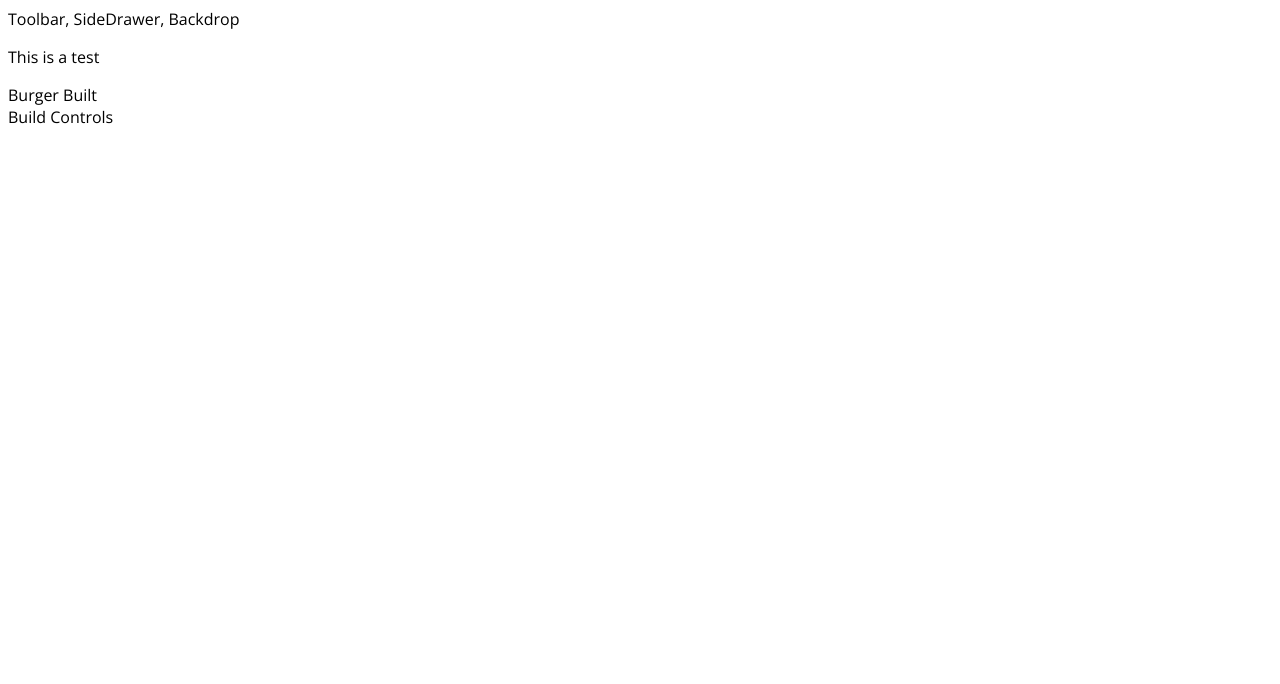
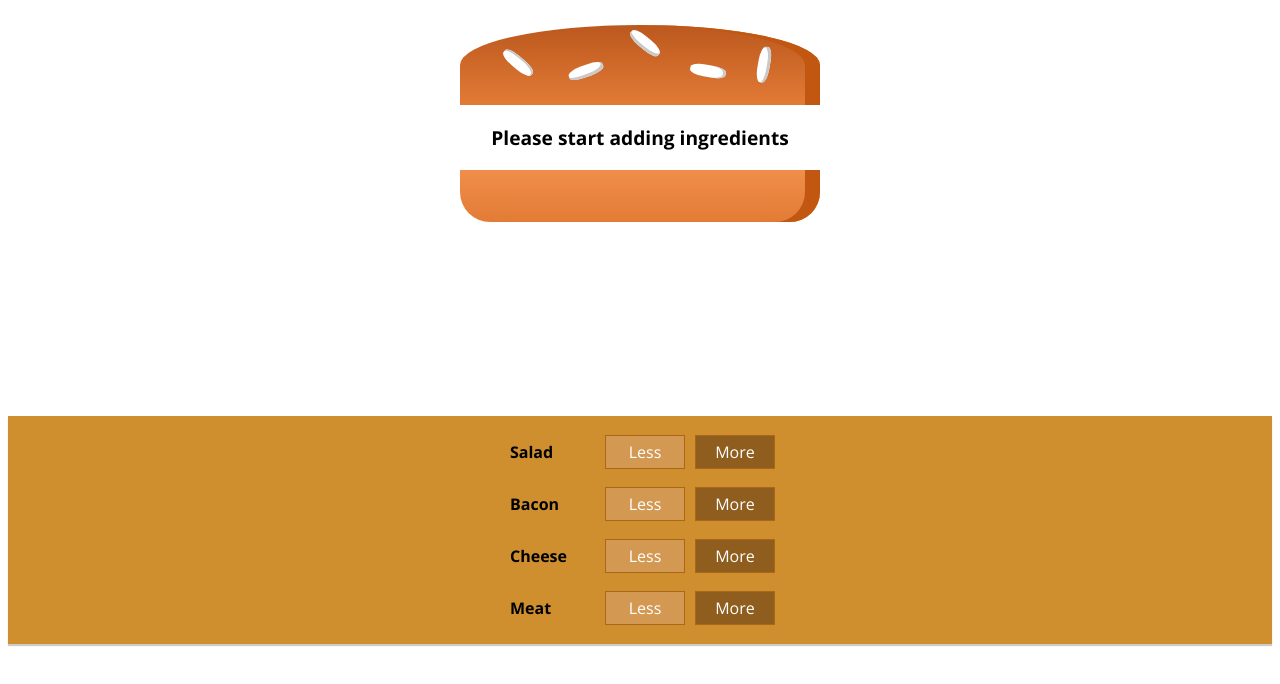
Before and after one commit to TheYogiCoding/BurgerBuilderApp_React, a React app: page / in a window 1280 px wide. Shown: the top 684 px of the page. Built offline with nearby package versions, Linux system fonts and the light colour scheme.

Commit message:
Burger indgredients components and burger builder control components

```diff
--- a/package.json
+++ b/package.json
@@ -30,6 +30,7 @@
     "postcss-flexbugs-fixes": "3.2.0",
     "postcss-loader": "2.0.6",
     "promise": "8.0.1",
+    "prop-types": "^15.7.2",
     "react": "^16.10.0",
     "react-dev-utils": "^4.0.1",
     "react-dom": "^16.10.0",
--- a/src/App.js
+++ b/src/App.js
@@ -6,9 +6,7 @@
   render() {
     return (
       <div className="App">
-        <Layout>
-          <p>This is a test</p>
-        </Layout>
+        <Layout></Layout>
         <BurgerBuilder />
       </div>
     );
--- /dev/null
+++ b/src/components/BuildControls/BuildControl/BuildControl.css
@@ -0,0 +1,58 @@
+.BuildControl {
+  display: flex;
+  justify-content: space-between;
+  align-items: center;
+  margin: 5px 0;
+}
+
+.BuildControl button {
+  display: block;
+  font: inherit;
+  padding: 5px;
+  margin: 0 5px;
+  width: 80px;
+  border: 1px solid #aa6817;
+  cursor: pointer;
+  outline: none;
+}
+
+.BuildControl button:disabled {
+  background-color: #ac9980;
+  border: 1px solid #7e7365;
+  color: #ccc;
+  cursor: default;
+}
+
+.BuildControl button:hover:disabled {
+  background-color: #ac9980;
+  color: #ccc;
+  cursor: not-allowed;
+}
+
+.Label {
+  padding: 10px;
+  font-weight: bold;
+  width: 80px;
+}
+
+.BuildControl .Less {
+  background-color: #d39952;
+  color: white;
+}
+
+.BuildControl .More {
+  background-color: #8f5e1e;
+  color: white;
+}
+
+.BuildControl .Less:hover,
+.BuildControl .Less:active {
+  background-color: #daa972;
+  color: white;
+}
+
+.BuildControl .More:hover,
+.BuildControl .More:active {
+  background-color: #99703f;
+  color: white;
+}
--- /dev/null
+++ b/src/components/BuildControls/BuildControl/BuildControl.js
@@ -0,0 +1,12 @@
+import React from "react";
+import classes from "./BuildControl.css";
+
+const buildControl = (props) => (
+  <div className={classes.BuildControl}>
+    <div className={classes.Label}>{props.label}</div>
+    <button className={classes.Less}>Less</button>
+    <button className={classes.More}>More</button>
+  </div>
+);
+
+export default buildControl;
--- /dev/null
+++ b/src/components/BuildControls/BuildControls.css
@@ -0,0 +1,10 @@
+.BuildControls {
+  width: 100%;
+  background-color: #cf8f2e;
+  display: flex;
+  flex-flow: column;
+  align-items: center;
+  box-shadow: 0 2px 1px #ccc;
+  margin: auto;
+  padding: 10px 0;
+}
--- /dev/null
+++ b/src/components/BuildControls/BuildControls.js
@@ -0,0 +1,20 @@
+import React from "react";
+import classes from "./BuildControls.css";
+import BuildControl from "./BuildControl/BuildControl";
+
+const controls = [
+  { label: "Salad", type: "salad" },
+  { label: "Bacon", type: "bacon" },
+  { label: "Cheese", type: "cheese" },
+  { label: "Meat", type: "meat" },
+];
+
+const buildControls = (props) => (
+  <div className={classes.BuildControls}>
+    {controls.map((ctrl) => (
+      <BuildControl key={ctrl.label} label={ctrl.label} />
+    ))}
+  </div>
+);
+
+export default buildControls;
--- /dev/null
+++ b/src/components/Burger/Burger.css
@@ -0,0 +1,30 @@
+.Burger {
+  width: 100%;
+  margin: auto;
+  height: 250px;
+  overflow: scroll;
+  text-align: center;
+  font-weight: bold;
+  font-size: 1.2em;
+}
+
+@media (min-width: 1000px) and (min-height: 700px) {
+  .Burger {
+    width: 700px;
+    height: 600px;
+  }
+}
+
+@media (min-width: 500px) and (min-height: 401px) {
+  .Burger {
+    width: 450px;
+    height: 400px;
+  }
+}
+
+@media (min-width: 500px) and (max-height: 400px) {
+  .Burger {
+    width: 350px;
+    height: 300px;
+  }
+}
--- /dev/null
+++ b/src/components/Burger/Burger.js
@@ -0,0 +1,29 @@
+import React, { Component } from "react";
+import classes from "./Burger.css";
+import BurgerIngredient from "./BurgerIngredient/BurgerIngredient";
+
+const burger = (props) => {
+  let transformedIngredients = Object.keys(props.ingredients)
+    .map((igKey) => {
+      return [...Array(props.ingredients[igKey])].map((_, i) => {
+        return <BurgerIngredient key={igKey + i} type={igKey} />;
+      });
+    })
+    .reduce((arr, el) => {
+      return arr.concat(el);
+    }, []);
+
+  if (transformedIngredients.length === 0) {
+    transformedIngredients = <p>Please start adding ingredients</p>;
+  }
+
+  return (
+    <div className={classes.Burger}>
+      <BurgerIngredient type="bread-top" />
+      {transformedIngredients}
+      <BurgerIngredient type="bread-bottom" />
+    </div>
+  );
+};
+
+export default burger;
--- /dev/null
+++ b/src/components/Burger/BurgerIngredient/BurgerIngredient.css
@@ -0,0 +1,112 @@
+.BreadBottom {
+  height: 13%;
+  width: 80%;
+  background: linear-gradient(#f08e4a, #e27b36);
+  border-radius: 0 0 30px 30px;
+  box-shadow: inset -15px 0 #c15711;
+  margin: 2% auto;
+}
+
+.BreadTop {
+  height: 20%;
+  width: 80%;
+  background: linear-gradient(#bc581e, #e27b36);
+  border-radius: 50% 50% 0 0;
+  box-shadow: inset -15px 0 #c15711;
+  margin: 2% auto;
+  position: relative;
+}
+
+.Seeds1 {
+  width: 10%;
+  height: 15%;
+  position: absolute;
+  background-color: white;
+  left: 30%;
+  top: 50%;
+  border-radius: 40%;
+  transform: rotate(-20deg);
+  box-shadow: inset -2px -3px #c9c9c9;
+}
+
+.Seeds1:after {
+  content: "";
+  width: 100%;
+  height: 100%;
+  position: absolute;
+  background-color: white;
+  left: -170%;
+  top: -260%;
+  border-radius: 40%;
+  transform: rotate(60deg);
+  box-shadow: inset -1px 2px #c9c9c9;
+}
+
+.Seeds1:before {
+  content: "";
+  width: 100%;
+  height: 100%;
+  position: absolute;
+  background-color: white;
+  left: 180%;
+  top: -50%;
+  border-radius: 40%;
+  transform: rotate(60deg);
+  box-shadow: inset -1px -3px #c9c9c9;
+}
+
+.Seeds2 {
+  width: 10%;
+  height: 15%;
+  position: absolute;
+  background-color: white;
+  left: 64%;
+  top: 50%;
+  border-radius: 40%;
+  transform: rotate(10deg);
+  box-shadow: inset -3px 0 #c9c9c9;
+}
+
+.Seeds2:before {
+  content: "";
+  width: 100%;
+  height: 100%;
+  position: absolute;
+  background-color: white;
+  left: 150%;
+  top: -130%;
+  border-radius: 40%;
+  transform: rotate(90deg);
+  box-shadow: inset 1px 3px #c9c9c9;
+}
+
+.Meat {
+  width: 80%;
+  height: 8%;
+  background: linear-gradient(#7f3608, #702e05);
+  margin: 2% auto;
+  border-radius: 15px;
+}
+
+.Cheese {
+  width: 90%;
+  height: 4.5%;
+  margin: 2% auto;
+  background: linear-gradient(#f4d004, #d6bb22);
+  border-radius: 20px;
+}
+
+.Salad {
+  width: 85%;
+  height: 7%;
+  margin: 2% auto;
+  background: linear-gradient(#228c1d, #91ce50);
+  border-radius: 20px;
+}
+
+.Bacon {
+  width: 80%;
+  height: 3%;
+  background: linear-gradient(#bf3813, #c45e38);
+  margin: 2% auto;
+}
--- /dev/null
+++ b/src/components/Burger/BurgerIngredient/BurgerIngredient.js
@@ -0,0 +1,45 @@
+import React, { Component } from "react";
+import classes from "./BurgerIngredient.css";
+import PropTypes from "prop-types";
+
+class BurgerIngredient extends Component {
+  render() {
+    let ingredient = null;
+
+    switch (this.props.type) {
+      case "bread-bottom":
+        ingredient = <div className={classes.BreadBottom}></div>;
+        break;
+      case "bread-top":
+        ingredient = (
+          <div className={classes.BreadTop}>
+            <div className={classes.Seeds1}></div>
+            <div className={classes.Seeds2}></div>
+          </div>
+        );
+        break;
+      case "meat":
+        ingredient = <div className={classes.Meat}></div>;
+        break;
+      case "salad":
+        ingredient = <div className={classes.Salad}></div>;
+        break;
+      case "cheese":
+        ingredient = <div className={classes.Cheese}></div>;
+        break;
+      case "bacon":
+        ingredient = <div className={classes.Bacon}></div>;
+        break;
+      default:
+        ingredient = null;
+    }
+
+    return ingredient;
+  }
+}
+
+BurgerIngredient.propTypes = {
+  type: PropTypes.string.isRequired,
+};
+
+export default BurgerIngredient;
--- a/src/components/BurgerBuilder/BurgerBuilder.js
+++ b/src/components/BurgerBuilder/BurgerBuilder.js
@@ -1,12 +1,23 @@
 import React, { Component } from "react";
 import Aux from "../hoc/Aux";
+import Burger from "../Burger/Burger";
+import BuildControls from "../BuildControls/BuildControls";
 
 class BurgerBuilder extends Component {
+  state = {
+    ingredients: {
+      salad: 0,
+      bacon: 0,
+      cheese: 0,
+      meat: 0,
+    },
+  };
+
   render() {
     return (
       <Aux>
-        <div>Burger Built</div>
-        <div>Build Controls</div>
+        <Burger ingredients={this.state.ingredients} />
+        <BuildControls />
       </Aux>
     );
   }
--- a/src/components/Layout/Layout.js
+++ b/src/components/Layout/Layout.js
@@ -4,7 +4,6 @@
 
 const layout = (props) => (
   <Aux>
-    <div>Toolbar, SideDrawer, Backdrop</div>
     <main className={classes.Content}>{props.children}</main>
   </Aux>
 );
```
